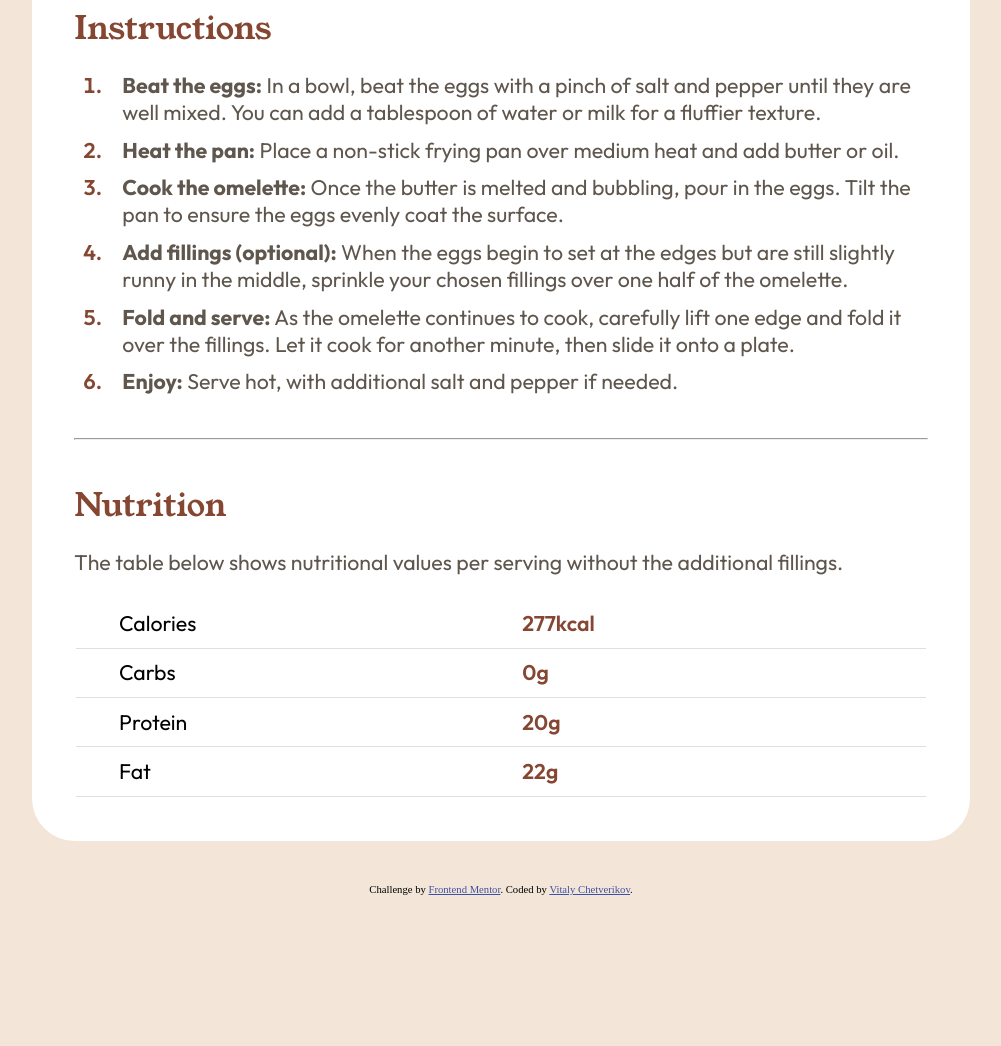
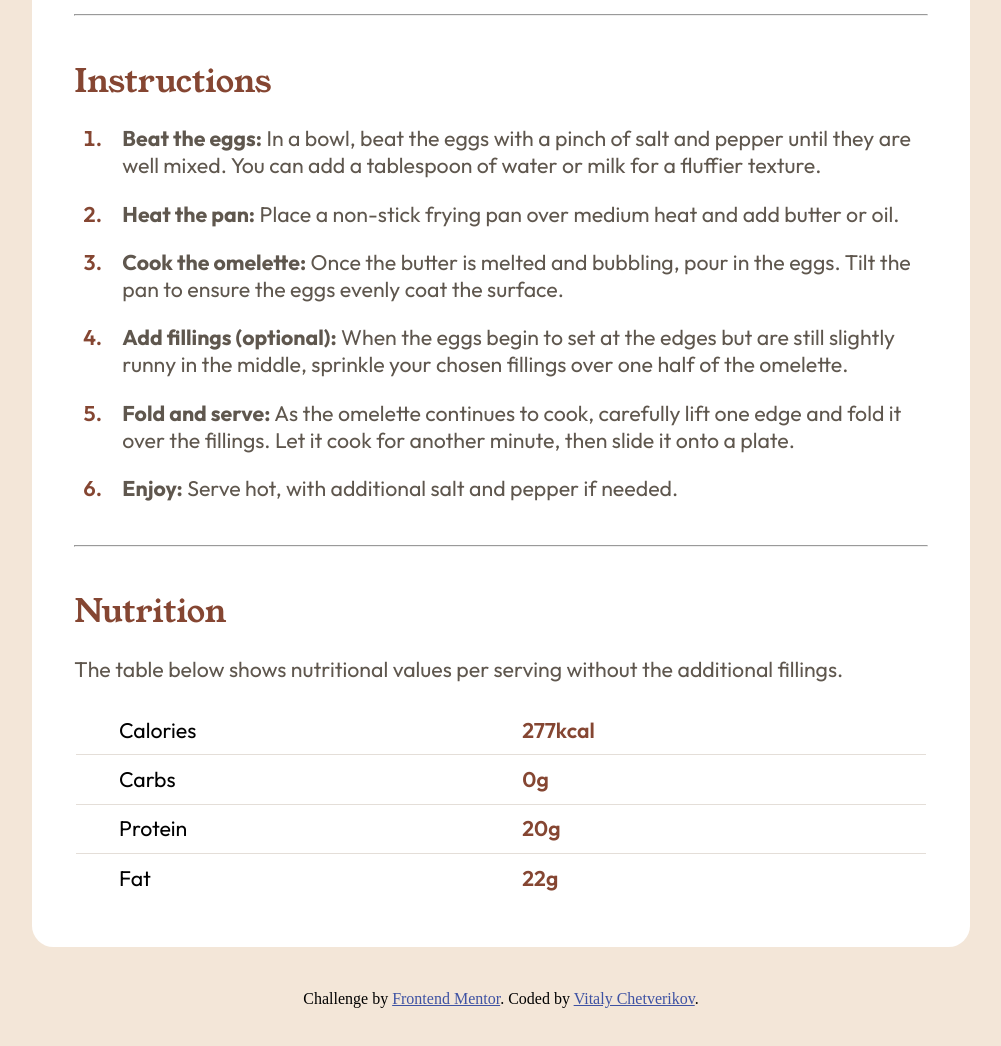
Before and after one commit to vitchet/fm-recipepagemain, a plain HTML site: page index.html in a window 1280 px wide. Shown: the part 1220-2266 px from the top of the page, without its empty margins (139-1140 px from the left). Before the commit the page ends 2158 px from the top, so only its background shows below. Drawn offline with Linux system fonts and the light colour scheme.

Commit message:
Adjusted some parametrs.

```diff
--- a/css/style.css
+++ b/css/style.css
@@ -72,7 +72,7 @@ body {
     width: clamp(var(--width-min), var(--width-val), var(--width-max));
     padding: 2rem;
     background-color: var(--white-color);
-    border-radius: 2rem;
+    border-radius: 1rem;
 
     ul {
         list-style-type: none;
@@ -102,15 +102,14 @@ body {
         flex-flow: column nowrap;
         gap: 1rem;
 
+        img {
+            border-radius: 0.5rem;
+        }
 
         .preface {
             display: flex;
             flex-flow: column nowrap;
             gap: 0.5rem;
-
-            img {
-                border-radius: 1rem;
-            }
 
             h1 {
                 color: var(--dark-charcoal-color);
@@ -128,7 +127,7 @@ body {
         }
 
         .prep-time {
-            padding: 0.75rem 1.5rem;
+            padding: 1.5rem;
             background-color: var(--rose-white-color);
             border-radius: 1rem;
 
@@ -167,7 +166,7 @@ body {
             ol {
                 display: flex;
                 flex-flow: column nowrap;
-                gap: 0.5rem;
+                gap: 0.75rem;
 
                 li::marker {
                     color: var(--nutmeg-color);
@@ -179,6 +178,10 @@ body {
                 li::marker {
                     content: "▪";
                 }
+            }
+
+            ol {
+                gap: 1rem;
             }
 
             hr {
@@ -210,13 +213,17 @@ body {
                     font-weight: 600;
                     color: var(--nutmeg-color);
                 }
+
+                :last-child {
+                    border: none;
+                }
             }
         }
     }
 }
 
 footer {
-    font-size: 0.5rem;
+    font-size: 0.75rem;
     text-align: center;
 }
 
--- a/index.html
+++ b/index.html
@@ -15,7 +15,7 @@
 <body>
   <main class="recipe-page">
     <header>
-      <img src="images/image-omelette.jpeg">
+      <img src="images/image-omelette.jpeg" alt="food-preview" width="1312" height="600">
       <section class="preface">
         <h1>Simple Omelette Recipe</h1>
         <p>
```
